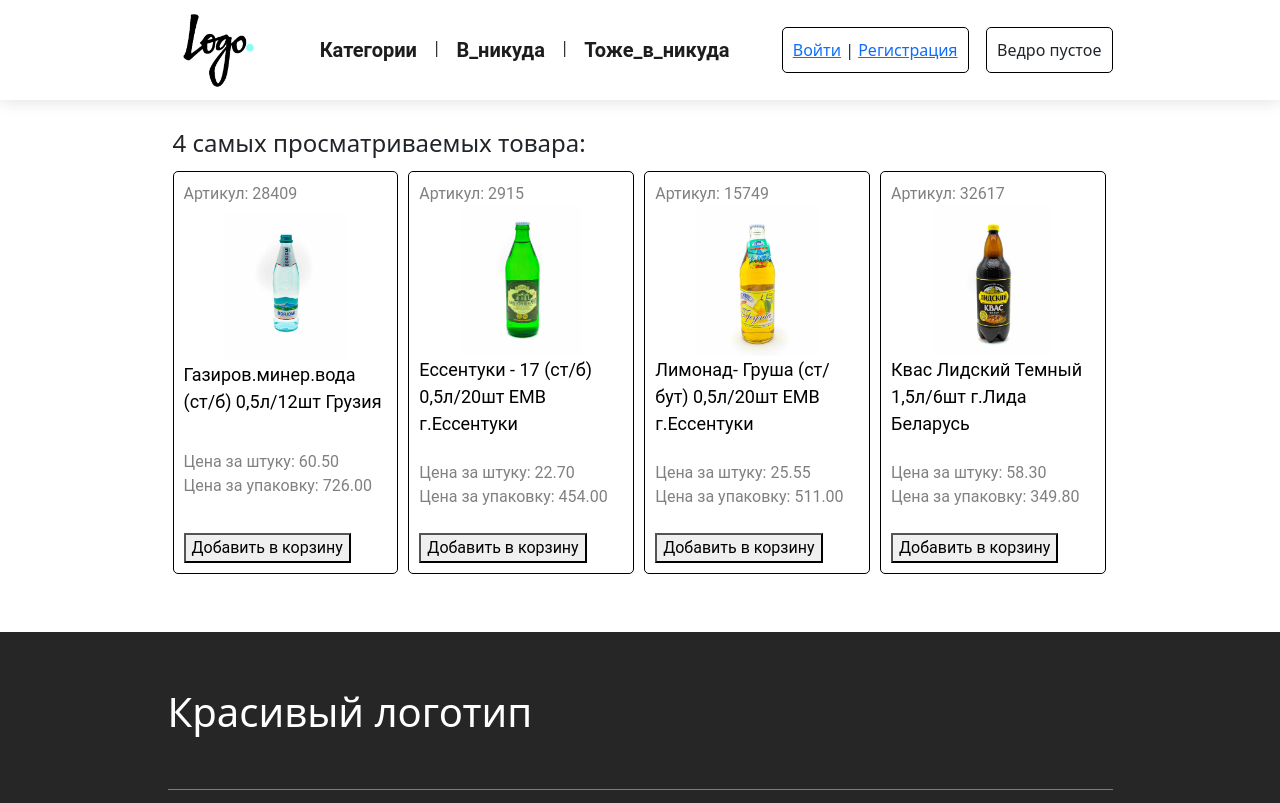
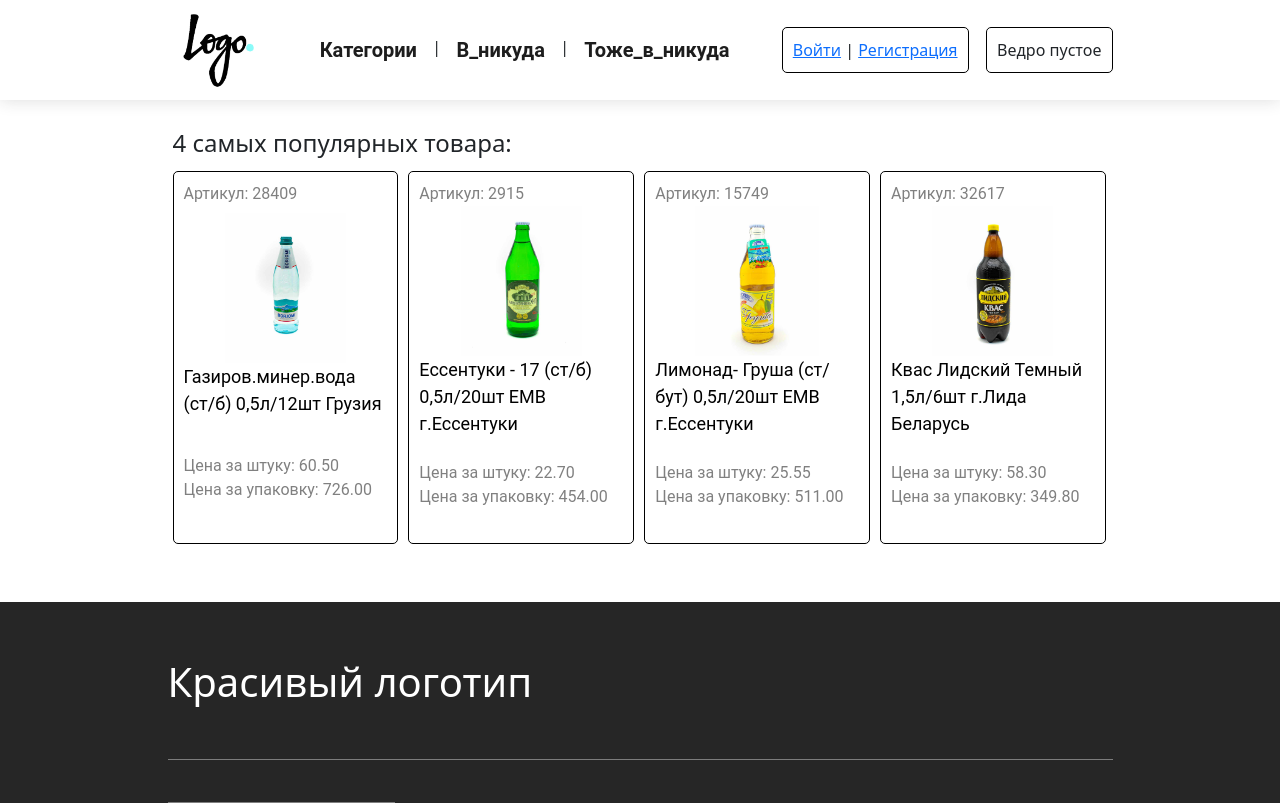
Before and after one commit to vackuzn/sbor, a Django app: page / in a window 1280 px wide. Shown: the top 803 px of the page. Run offline with Django 3.2, Linux system fonts and the light colour scheme; data comes from the database, SQL or seed files in the repository; both versions use the stored data as it was after the commit; some libraries are stand-ins or nearby versions.

Commit message:
update main mage

```diff
--- a/internet_shop/main/static/main/css/caregory.css
+++ b/internet_shop/main/static/main/css/caregory.css
@@ -64,4 +64,5 @@
 
 .cart_quantity {
     width: 40px;
+    border-radius: 5px;
 }
--- a/internet_shop/main/static/main/css/main_page.css
+++ b/internet_shop/main/static/main/css/main_page.css
@@ -49,13 +49,3 @@ h4 {
 .product_img img {
     height: 150px;
 }
-
-.cart_form {
-    flex-direction: row;
-    flex-wrap: nowrap;
-    justify-content: space-between;
-}
-
-.cart_quantity {
-    width: 40px;
-}
--- a/internet_shop/main/templates/main/main_page.html
+++ b/internet_shop/main/templates/main/main_page.html
@@ -8,7 +8,7 @@
 
 {% block content %}
 
-<h4>4 самых просматриваемых товара:</h4>
+<h4>4 самых популярных товара:</h4>
 
 <div class="main_products">
     {% for product in products %}
@@ -29,15 +29,6 @@
 
             <br>
 
-            <div class="cart">
-              <form method="POST" class="cart_form">
-                  {% csrf_token %}
-                  <input type="hidden" name="id_product" value="{{product.id}}">
-                  {{ form_cart.quantity }}
-                  <button type="submit" class="button">Добавить в корзину</button>
-              </form>
-          </div>
-
         </div>
 
     {% endfor %}
```
Also changed, not shown: internet_shop/db.sqlite3.
